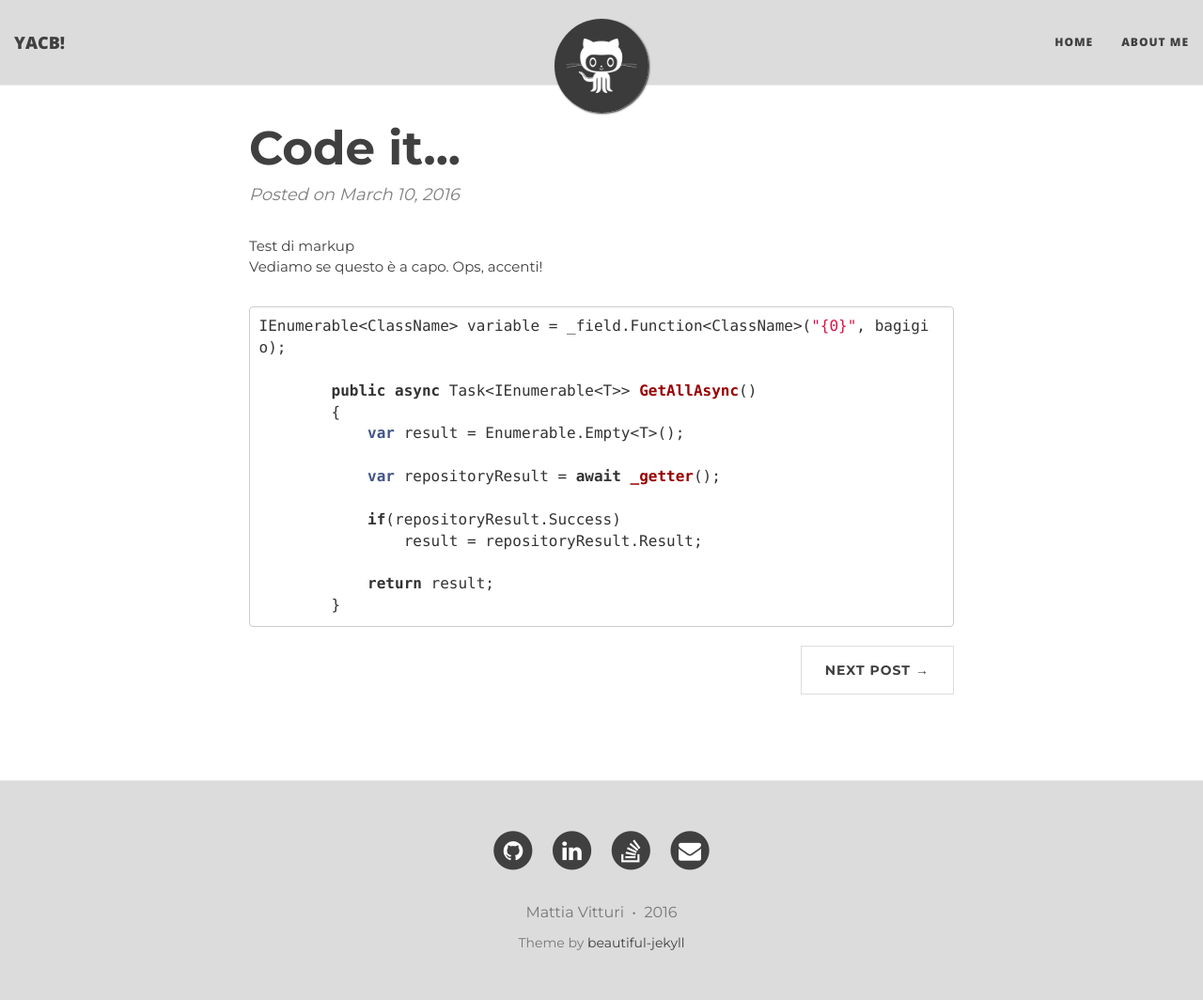
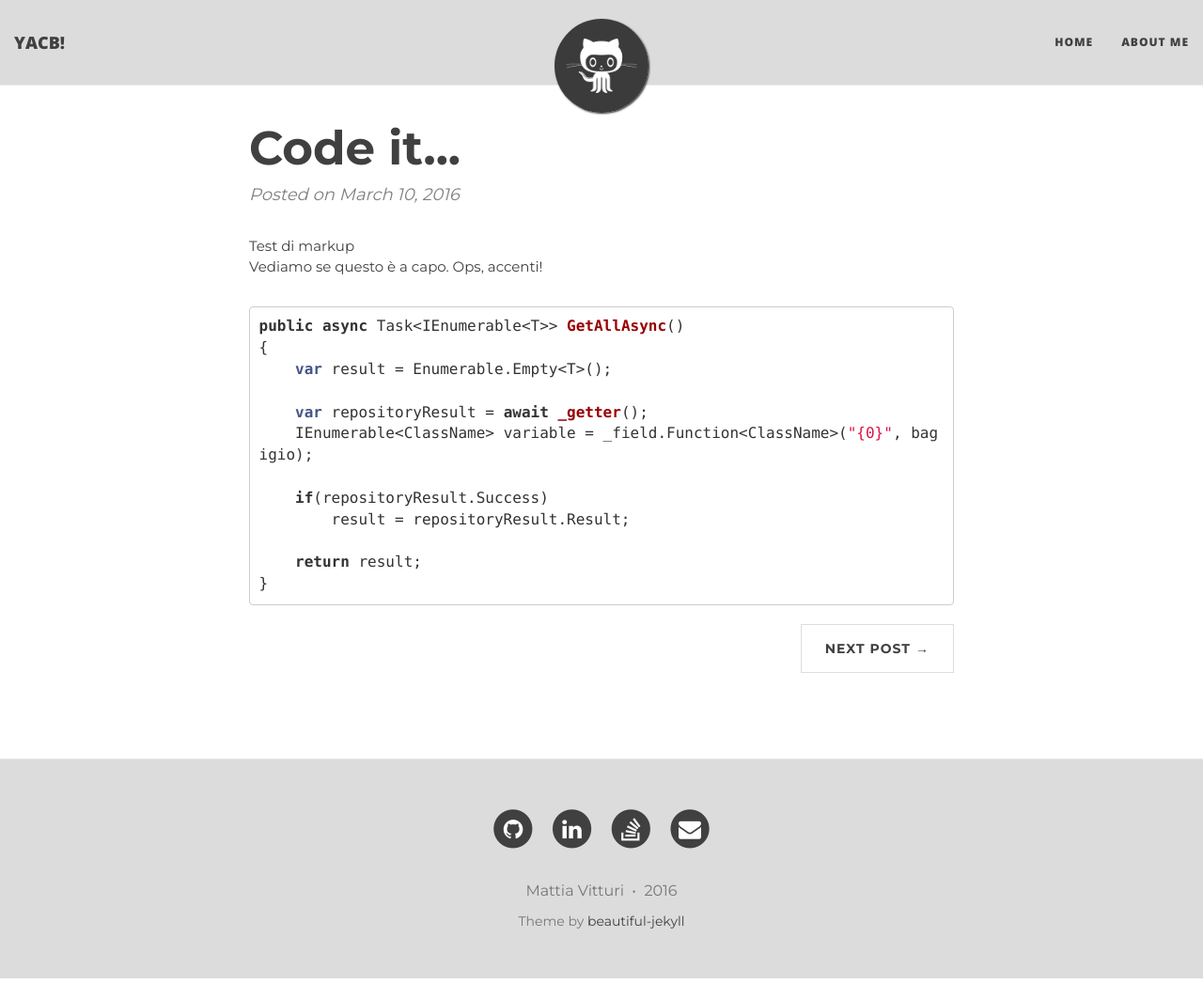
Before and after one commit to mvitturi/mvitturi.github.io, a Jekyll site: the page built from _posts/2016-03-10-Code-it.md, in a window 1280 px wide and 1064 px high. Shown: the whole window at 94% size. Built offline with Jekyll 4.4.1, drawn with Linux system fonts in a browser that asks for light colours; nearby versions of some CDN libraries; comment, search, counter and statistics services are not loaded.

````diff
--- a/_posts/2016-03-10-Code-it.md
+++ b/_posts/2016-03-10-Code-it.md
@@ -8,17 +8,16 @@ Test di markup
 Vediamo se questo è a capo. Ops, accenti!
 
 ```cs
-IEnumerable<ClassName> variable = _field.Function<ClassName>("{0}", bagigio);
+public async Task<IEnumerable<T>> GetAllAsync()
+{
+    var result = Enumerable.Empty<T>();
 
-        public async Task<IEnumerable<T>> GetAllAsync()
-        {
-            var result = Enumerable.Empty<T>();
+    var repositoryResult = await _getter();
+    IEnumerable<ClassName> variable = _field.Function<ClassName>("{0}", bagigio);
 
-            var repositoryResult = await _getter();
+    if(repositoryResult.Success)
+        result = repositoryResult.Result;
 
-            if(repositoryResult.Success)
-                result = repositoryResult.Result;
-
-            return result;
-        }
+    return result;
+}
 ```
````
